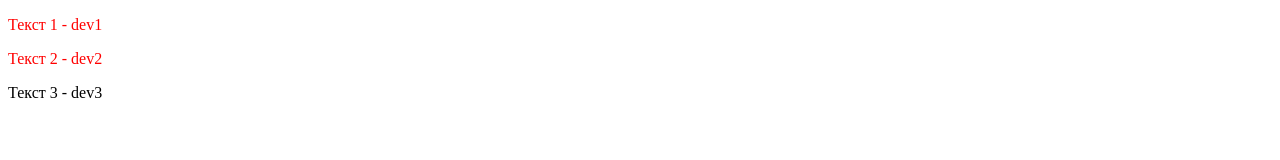
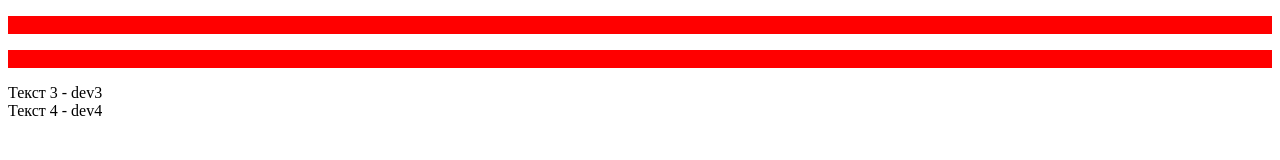
Before and after one commit to batnd/hWork13, a plain HTML site: page index.html in a window 1280 px wide. Drawn offline with Linux system fonts and the light colour scheme.

Commit message:
2(master) - edited index, css

```diff
--- a/index.html
+++ b/index.html
@@ -11,6 +11,7 @@
     <p>Текст 1 - dev1</p>
     <p>Текст 2 - dev2</p>
     <div>Текст 3 - dev3</div>
+    <div>Текст 4 - dev4</div>
 
     <script src="script.js"></script>
 </body>
--- a/style.css
+++ b/style.css
@@ -1,3 +1,4 @@
 p {
     color: red;
+    background-color: red;
 }
```
